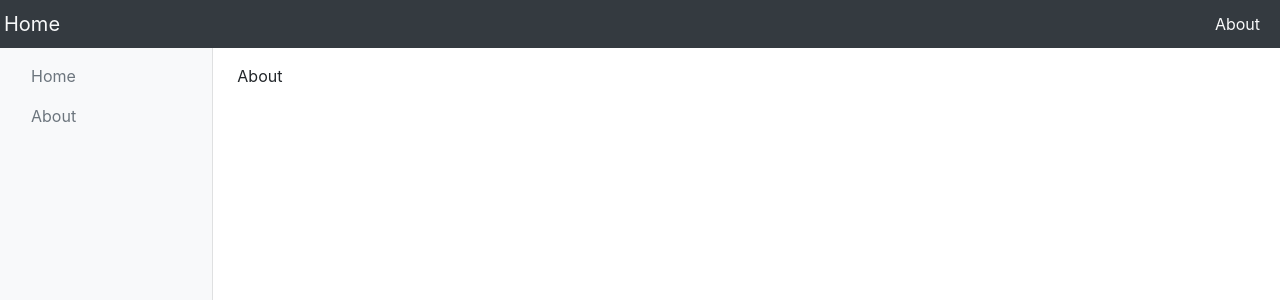
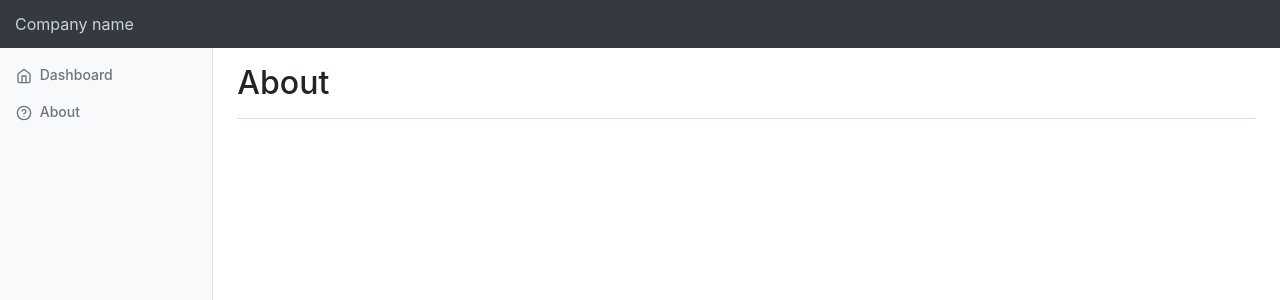
Before and after one commit to darragh3277/react_panel, a React (Create React App) app: page /about in a window 1280 px wide. Shown: the top 300 px of the page. Built offline with nearby package versions, Linux system fonts and the light colour scheme.

Commit message:
add react-feather icons

```diff
--- a/package.json
+++ b/package.json
@@ -8,6 +8,7 @@
     "@testing-library/user-event": "^7.2.1",
     "react": "^16.12.0",
     "react-dom": "^16.12.0",
+    "react-feather": "^2.0.3",
     "react-router-dom": "^5.1.2",
     "react-scripts": "3.3.0"
   },
--- a/src/App.css
+++ b/src/App.css
@@ -1,3 +1,6 @@
-html,body,#root {
+html, body, #root {
   height: 100%;
 }
+body {
+  font-size: .875rem;
+}
--- a/src/components/main/about/About.js
+++ b/src/components/main/about/About.js
@@ -1,9 +1,10 @@
 import React from 'react';
+import PageTitle from '../page_header/PageHeader';
 
 class About extends React.Component {
     render () {
         return (
-            <div>About</div>
+            <PageTitle title="About" />
         );
     }
   }
--- a/src/components/main/dashboard/Dashboard.js
+++ b/src/components/main/dashboard/Dashboard.js
@@ -1,12 +1,12 @@
 import React from 'react';
+import PageTitle from '../page_header/PageHeader';
 
 class Dashboard extends React.Component {
     render () {
         return (
-            <div class="d-flex justify-content-between flex-wrap flex-md-nowrap align-items-center pb-2 mb-3 border-bottom">
-            <h1 class="h2">Dashboard</h1>
-
-          </div>
+            <>
+              <PageTitle title="Dashboard" />
+            </>
         );
     }
   }
--- /dev/null
+++ b/src/components/main/page_header/PageHeader.js
@@ -0,0 +1,13 @@
+import React from 'react';
+
+class PageTitle extends React.Component {
+    render () {
+        return (
+            <div class="d-flex justify-content-between flex-wrap flex-md-nowrap align-items-center pb-2 mb-3 border-bottom">
+                <h1 class="h2">{this.props.title}</h1>
+            </div>
+        );
+    }
+}
+
+ export default PageTitle;
--- /dev/null
+++ b/src/components/navbar/Navbar.css
@@ -0,0 +1,9 @@
+.navbar-brand {
+    font-size: 1rem;
+    padding-top: .75rem;
+    padding-bottom: .75rem;
+}
+
+.nav-link {
+    font-weight: 500;
+}
--- a/src/components/navbar/Navbar.js
+++ b/src/components/navbar/Navbar.js
@@ -2,13 +2,13 @@ import React from 'react';
 import {
     Link
   } from "react-router-dom";
+import './Navbar.css'
 
 class Navbar extends React.Component {
     render(){
         return (
-            <nav className="navbar navbar-light bg-dark sticky-top p-1">
-                <Link className="navbar-brand text-light" to="/">Home</Link>
-                <Link className="nav-link text-light" to="/about">About</Link>
+            <nav className="navbar navbar-light bg-dark sticky-top p-0">
+                <Link className="navbar-brand text-light col-sm-3 col-md-2 mr-0" to="/">Company name</Link>
             </nav>
         );
     }
--- a/src/components/sidebar/Sidebar.css
+++ b/src/components/sidebar/Sidebar.css
@@ -11,3 +11,8 @@
     overflow-x: hidden;
     overflow-y: auto;
 }
+
+.icon {
+    height: 16px;
+    width: 16px;
+}
--- a/src/components/sidebar/Sidebar.js
+++ b/src/components/sidebar/Sidebar.js
@@ -1,14 +1,17 @@
 import React from 'react';
 import { Link } from "react-router-dom";
-import './Sidebar.css'
+import { Home, HelpCircle } from 'react-feather';
+import './Sidebar.css';
 
 const sidebarLinks = [
     {
-        label: "Home",
+        label: "Dashboard",
+        icon: <Home className="icon mr-1" />,
         path: "/"
     },
     {
         label: "About",
+        icon: <HelpCircle className="icon mr-1" />,
         path: "/about"
     },
 ]
@@ -16,12 +19,12 @@ const sidebarLinks = [
 class Sidebar extends React.Component {
     render () {
         return (
-            <nav className="col-md-3 col-lg-2 bg-light sidebar">
+            <nav className="col-md-3 col-lg-2 bg-light sidebar p-0">
                 <div className="sidebar-sticky">
                     <ul className="nav flex-column">
                         {sidebarLinks.map((link,i)=>
                             <li className="nav-item">
-                                <Link key={i} className="nav-link text-secondary" to={link.path}>{link.label}</Link>
+                                <Link key={i} className="nav-link text-secondary" to={link.path}>{link.icon} {link.label}</Link>
                             </li>
                         )}
                     </ul>
```
Also changed, not shown: 1 other file (tests, documents, lock files or other folders).
